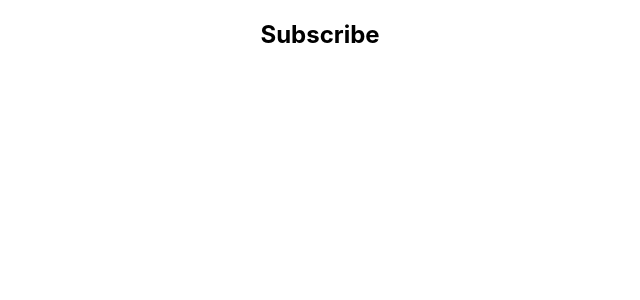
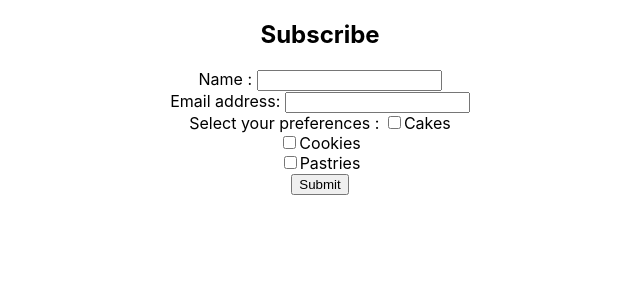
Before and after one commit to jsrynhzl/phase1_cpan144, a React (Create React App) app: page /subscribe in a window 1280 px wide. Shown: the top 300 px of the page, without its empty margins (320-960 px from the left). Built offline with nearby package versions, Linux system fonts and the light colour scheme.

Commit message:
Subscribe.js

```diff
--- /dev/null
+++ b/src/components/LightBox.js
@@ -0,0 +1,4 @@
+const LightBox = () => {
+
+}
+export default LightBox;
--- a/src/screens/Subscribe.js
+++ b/src/screens/Subscribe.js
@@ -1,7 +1,131 @@
+import { useState } from "react"
+
 const Subscribe = () => {
+
+    const [name, setName] = useState("")
+    const [email, setEmail] = useState("")
+    const [preferences, setPreferences] = useState([])
+
+    const [nameError, setNameError] = useState("")
+    const [emailError, setEmailError] = useState("")
+    const [preferencesError, setPreferencesError] = useState("")
+
+    const handleSubmit = (event) => {
+        event.preventDefault()
+
+        if (name.trim()) {
+            setNameError("")
+        } else {
+            setNameError("Name cannot be empty")
+        }
+
+        if (email.trim()) {
+            setEmailError("")
+        } else {
+            setEmailError("Email cannot be empty")
+        }
+
+        if (preferences.length === 0) {
+            setPreferencesError("Please select at least one preference");
+        } else {
+            setPreferencesError("")
+        }
+    }
+
     return (
         <div>
             <h2>Subscribe</h2>
+            <form onSubmit={handleSubmit}>
+                <div>
+                    <label>Name : </label>
+                    <input
+                        type="text"
+                        name="name"
+                        value={name}
+                        onChange={(event) => {
+                            setName(event.target.value)
+                            setNameError("")
+                        }}
+                    />
+                    <br />
+                    {nameError && <span style={{ color: 'red' }}>{nameError}</span>}
+                </div>
+
+                <div>
+                    <label>Email address: </label>
+                    <input
+                        type="text"
+                        name="email"
+                        value={email}
+                        onChange={(event) => {
+                            setEmail(event.target.value)
+                            setEmailError("")
+                        }}
+                    />
+                    <br />
+                    {emailError && <span style={{ color: 'red' }}>{emailError}</span>}
+                </div>
+
+                <div>
+                    <label>Select your preferences  : </label>
+                    <label>
+                    <input
+                        type="checkbox"
+                        value="Cakes"
+                        checked={preferences.includes('Cakes')}
+                        onChange={(event) => {
+                            const { checked, value } = event.target;
+                            if (checked) {
+                                setPreferences([...preferences, value]);
+                            } else {
+                                setPreferences(preferences.filter((preferences) => preferences !== value));
+                            }
+                        }}
+                    />
+                    Cakes
+                    </label>
+                    <br />
+
+                    <label>
+                    <input
+                        type="checkbox"
+                        value="Cookies"
+                        checked={preferences.includes('Cookies')}
+                        onChange={(event) => {
+                            const { checked, value } = event.target;
+                            if (checked) {
+                                setPreferences([...preferences, value]);
+                            } else {
+                                setPreferences(preferences.filter((preferences) => preferences !== value));
+                            }
+                        }}
+                    />
+                    Cookies
+                    </label>
+                    <br />
+
+                    <label>
+                    <input
+                        type="checkbox"
+                        value="Pastries"
+                        checked={preferences.includes('Pastries')}
+                        onChange={(event) => {
+                            const { checked, value } = event.target;
+                            if (checked) {
+                                setPreferences([...preferences, value]);
+                            } else {
+                                setPreferences(preferences.filter((preferences) => preferences !== value));
+                            }
+                        }}
+                    />
+                    Pastries
+                    </label>
+
+                    {preferencesError && <span style={{ color: 'red' }}>{preferencesError}</span>}
+                </div>
+
+                <button type="submit">Submit</button>
+            </form>
         </div>
     );
 }
```
